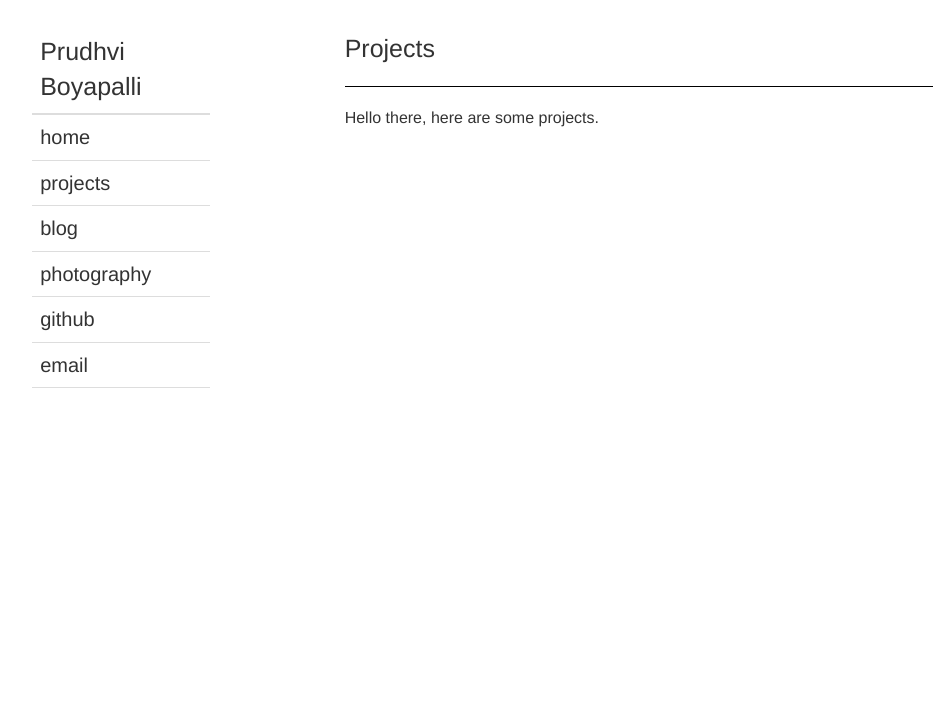
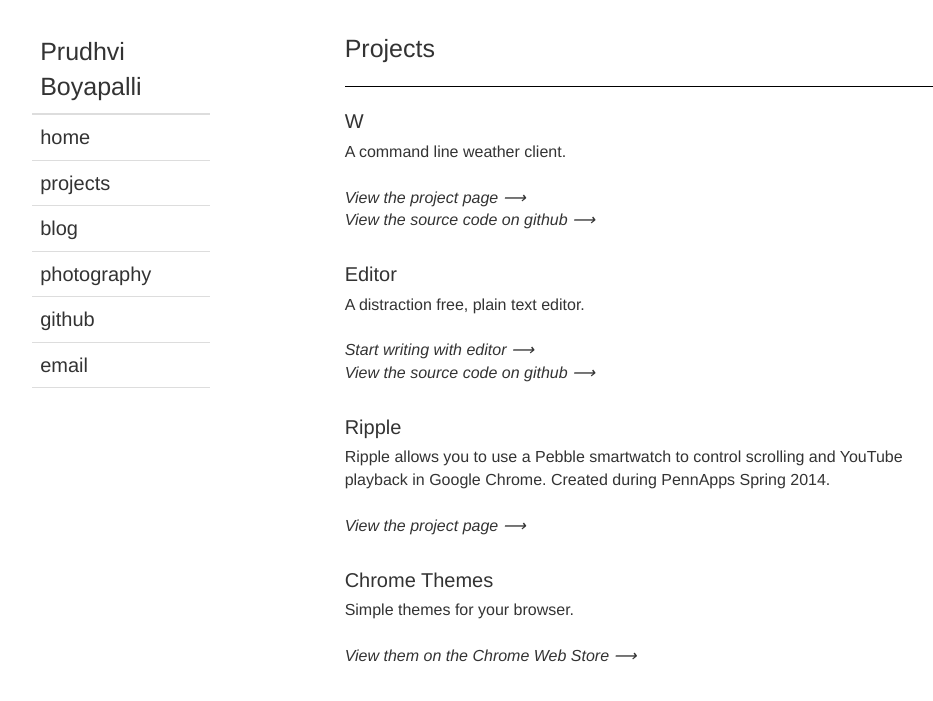
Before and after one commit to prb2/prb2.github.io, a Jekyll site: the page built from projects/index.html, in a window 1280 px wide. Shown: the top 701 px of the page, without its empty margins (102-1035 px from the left). Built offline with Jekyll 4.4.1, drawn with Linux system fonts in a browser that asks for light colours; Markdown is read by kramdown in place of the engine named in the settings.

Commit message:
Added projects.

```diff
--- a/_layouts/page.html
+++ b/_layouts/page.html
@@ -24,7 +24,7 @@
 
 		.subtitle {
 			font-size: 20px;
-			font-weight: 400;
+			font-weight: 500;
 			margin-top: 5px;
 			margin-bottom: 5px;
 		}
--- a/projects/index.html
+++ b/projects/index.html
@@ -3,4 +3,41 @@ title: Projects
 layout: page
 ---
 
-Hello there, here are some projects.
+<div class="subtitle"><a href="http://prb2.github.io/weather">W</a></div>
+A command line weather client.
+</br></br>
+<a href="http://prb2.github.io/weather"><em>View the project page &#10230;</em></a>
+</br>
+<a href="http://www.github.com/prb2/weather"><em>View the source code on github &#10230;</em></a>
+</br></br>
+
+
+<div class="subtitle"><a href="editor/editor.html">Editor</a></div>
+A distraction free, plain text editor.
+</br></br>
+<a href="editor/editor.html"><em>Start writing with editor &#10230;</em></a>
+</br>
+<a href="http://www.github.com/prb2/editor"><em>View the source code on github &#10230;</em></a>
+</br></br>
+
+
+<!-- <div class="subtitle"><a href="http://www.boyapalli.org/projects/cryptkey.html">Cryptkey</a></div>
+Cryptkey is a simple python application that facilitates encrypted communication. The program creates keys that can be used to encrypt and decrypt messages.
+</br></br>
+<a href="http://www.boyapalli.org/projects/cryptkey.html"><em>View the project page &#10230;</em></a>
+</br>
+<a href="http://www.github.com/prb2/cryptkey"><em>View the source code on github &#10230;</em></a>
+</br></br> -->
+
+
+<div class="subtitle"><a href="http://projects.boyapalli.org/ripple.html">Ripple</a></div>
+Ripple allows you to use a Pebble smartwatch to control scrolling and YouTube playback in Google Chrome. Created during PennApps Spring 2014.
+</br></br>
+<a href="http://projects.boyapalli.org/ripple.html"><em>View the project page &#10230;</em></a>
+</br></br>
+
+
+<div class="subtitle"><a target="_blank" href="https://chrome.google.com/webstore/search/prudhvi%20boyapalli?&_category=themes">Chrome Themes</a></div>
+Simple themes for your browser.
+</br></br>
+<a target="_blank" href="https://chrome.google.com/webstore/search/prudhvi%20boyapalli?&_category=themes"><em>View them on the Chrome Web Store &#10230;</em></a>
```
Also changed, not shown: projects/ripple.html (added, +36 -0 lines), 7 other files.
